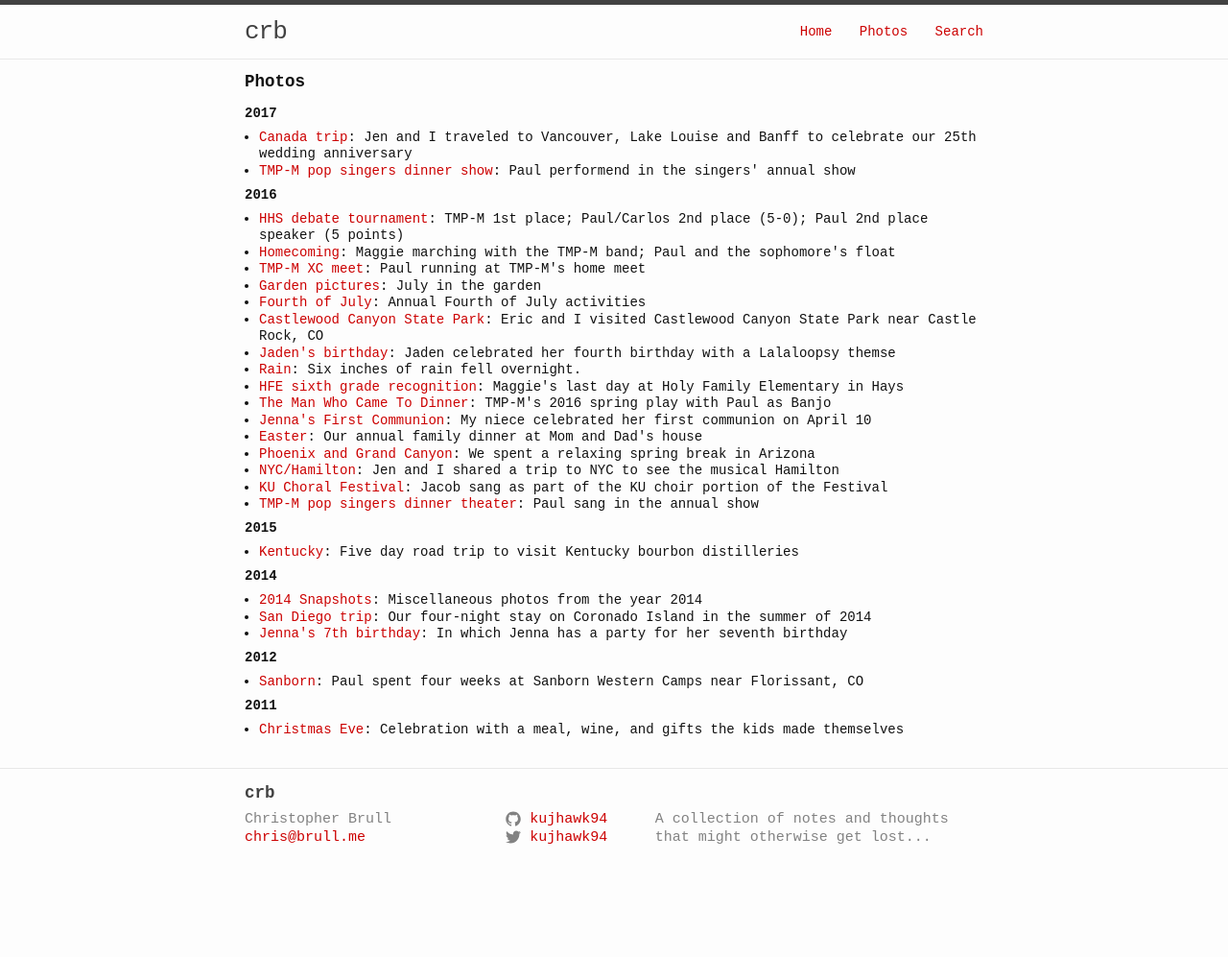
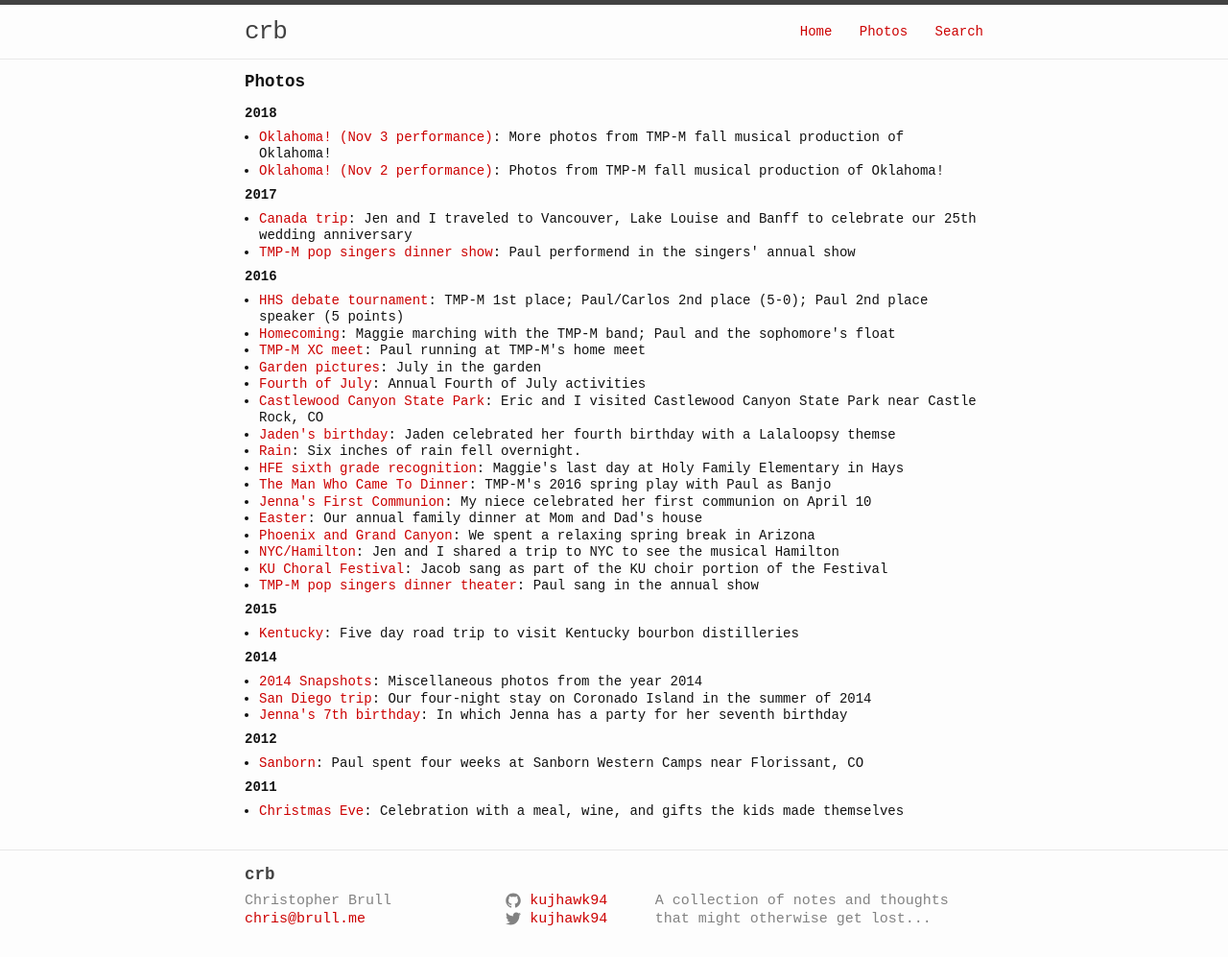
Before and after one commit to kujhawk94/kujhawk94.github.io, a Jekyll site: the page built from photos.html, in a window 1280 px wide. Shown: the whole page at 96% size. Built offline with Jekyll 4.4.1, drawn with Linux system fonts in a browser that asks for light colours; before the commit the page ends 912 px from its top, so only the background shows below that.

Commit message:
Update photoalbums.yml

```diff
--- a/_data/photoalbums.yml
+++ b/_data/photoalbums.yml
@@ -95,3 +95,11 @@ albumlist:
         description: Paul performend in the singers' annual show
         date: 2017-02-04
         url: http://photos.brull.me/School/TMP-M/2017-Pop-singers-dinner-show/
+    -   title: Oklahoma! (Nov 2 performance)
+        description: Photos from TMP-M fall musical production of Oklahoma!
+        date: 2018-11-02
+        url: https://photos.brull.me/Theater/2018-11-02-Oklahoma/
+    -   title: Oklahoma! (Nov 3 performance)
+        description: More photos from TMP-M fall musical production of Oklahoma!
+        date: 2018-11-03
+        url: https://photos.brull.me/Theater/2018-11-03-Oklahoma/
```
